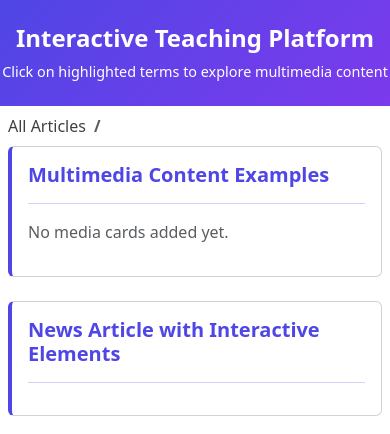
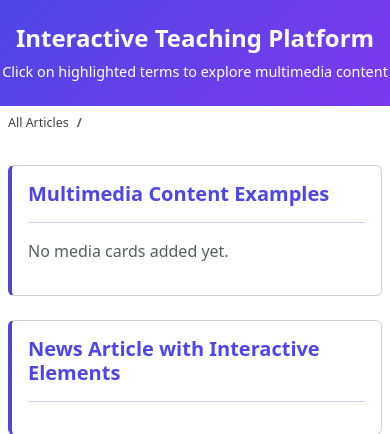
Before and after one commit to Tamim-EEE/Interactive-Teaching-Platform, a Django app: template teaching_platform/templates/teaching/article_detail.html in a window 390 px wide. Shown: the top 434 px of the page. Run offline with Django 5.2, Linux system fonts and the light colour scheme; the template is opened without the code that fills it, so the values that code supplies are empty; some libraries are stand-ins or nearby versions.

Commit message:
Update: Breadcrumb styling adjustments in article_detail.html for mobile responsiveness and visual consistency.

```diff
--- a/teaching_platform/templates/teaching/article_detail.html
+++ b/teaching_platform/templates/teaching/article_detail.html
@@ -53,6 +53,25 @@
       .page-header h1 { font-size: 1.5rem; }
       .page-header p  { font-size: 0.9rem; }
     }
+
+    /* Breadcrumb: prevent long titles from overflowing on mobile */
+    .breadcrumb {
+      flex-wrap: nowrap;
+      min-width: 0;
+    }
+    .breadcrumb-item {
+      white-space: nowrap;
+    }
+    .breadcrumb-item.active {
+      overflow: hidden;
+      text-overflow: ellipsis;
+      min-width: 0;
+    }
+    @media (max-width: 575.98px) {
+      .breadcrumb-item, .breadcrumb-item a {
+        font-size: 0.78rem;
+      }
+    }
   </style>
 </head>
 <body>
@@ -65,7 +84,7 @@
 
 <div class="container-fluid px-2 px-sm-3 px-md-4">
   <!-- Breadcrumb -->
-  <nav aria-label="breadcrumb" class="py-2">
+  <nav aria-label="breadcrumb" class="py-2 mb-4">
     <ol class="breadcrumb mb-0">
       <li class="breadcrumb-item">
         <a href="{% url 'article_list' %}" class="text-black text-opacity-75 text-decoration-none">All Articles</a>
```
